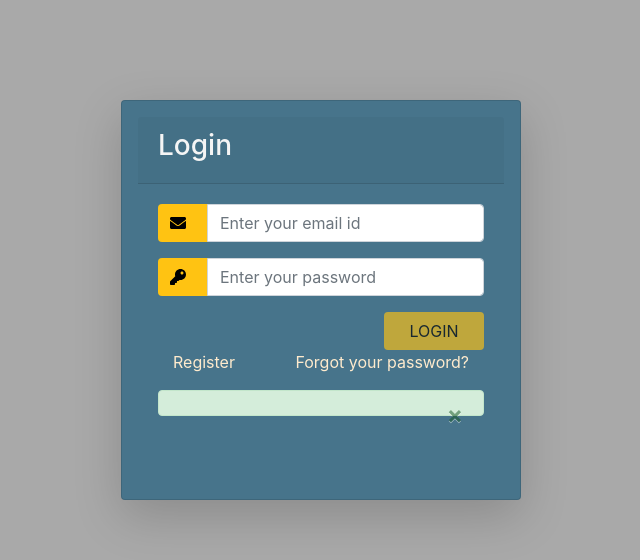
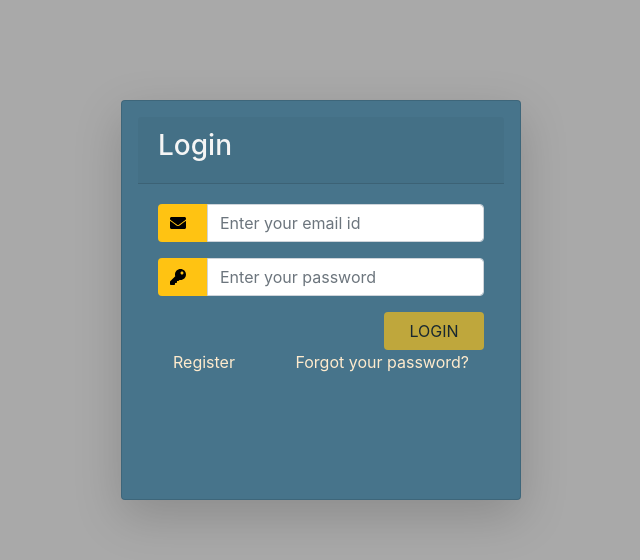
Before and after one commit to swasan90/api-generator-ang-authentication, an Angular app: page /auth/login in a window 1280 px wide. Shown: the top 560 px of the page, without its empty margins (319-959 px from the left). Built offline with nearby package versions, Linux system fonts and the light colour scheme.

Commit message:
fixed navigationextras issue

```diff
--- a/src/app/auth/login/login.component.html
+++ b/src/app/auth/login/login.component.html
@@ -45,7 +45,7 @@
                     <span aria-hidden="true">&times;</span>
                 </button>
             </div>
-            <div class="alert alert-success alert-dismissible fade show" role="alert" *ngIf="!isForgot">
+            <div class="alert alert-success alert-dismissible fade show" role="alert" *ngIf="isForgot">
                 {{message}}
                 <button type="button" class="close" data-dismiss="alert" aria-label="Close">
                     <span aria-hidden="true">&times;</span>
--- a/src/app/auth/login/login.component.ts
+++ b/src/app/auth/login/login.component.ts
@@ -18,7 +18,7 @@ export class LoginComponent implements OnInit {
   constructor(private router:Router) { }
 
   ngOnInit(): void {
-    if( history.state.message !=null){
+    if( history.state.message){
         this.isForgot = true;
         this.message = history.state.message;
     }
```
